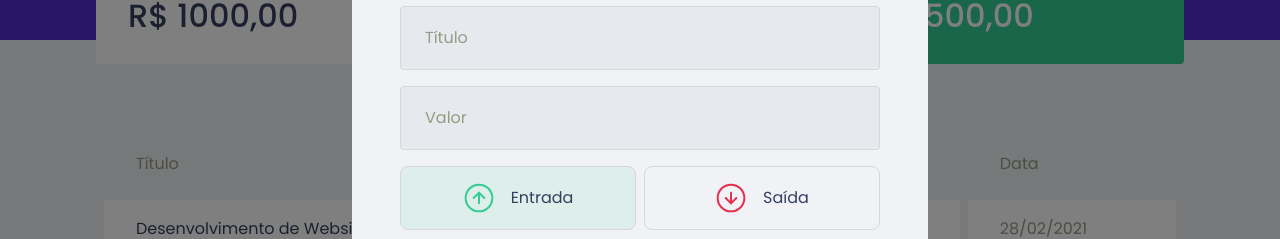
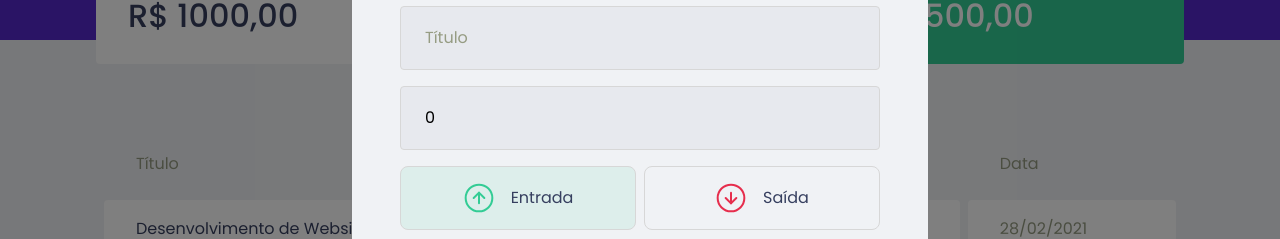
Before and after one commit to dionysoleao/my-money, a React (Create React App) app: page / in a window 1280 px wide. Both pictures are taken after a click on the button "Nova Transação". Shown: the part 232-471 px from the top of the page. Built offline with nearby package versions, Linux system fonts and the light colour scheme; no server answers; what miragejs would draw is missing.

Commit message:
Dados são armazenados no formulário

```diff
--- a/src/components/NewTransactionModal/index.tsx
+++ b/src/components/NewTransactionModal/index.tsx
@@ -1,4 +1,4 @@
-import { useState } from 'react'
+import { FormEvent, useState } from 'react'
 import Modal from 'react-modal'
 import closeImg from '../../assets/close.svg'
 import incomeImg from '../../assets/income.svg'
@@ -12,7 +12,19 @@
 
 export function NewTransactionModal({isOpen, onRequestClose}: NewTransactionModalProps) {
 
+    const [title, setTitle] = useState('')
+    const [value, setValue] = useState(0)
+    const [category, setCategory] = useState('')
     const [type,setType] = useState('deposit')
+
+    function handleCreateNewTransaction (event: FormEvent) {
+        event.preventDefault();
+
+        console.log({
+            title,value,type,category
+        }
+        )
+    }
 
     return(
 
@@ -29,14 +41,18 @@
         >
             <img src={closeImg} alt="Fechar modal" />
         </button>
-        <Container>
+        <Container onSubmit={handleCreateNewTransaction}>
         <h2>Cadastrar Transação</h2>
         <input
             placeholder="Título"
+            value={title}
+            onChange={ event => setTitle(event.target.value)}
         />
         <input
             type="number"
             placeholder="Valor"
+            value={value}
+            onChange={ event => setValue(Number(event.target.value))}
         />
 
         <TransactionTypeContainer>
@@ -65,8 +81,12 @@
 
         <input
             placeholder="Categoria"
+            value={category}
+            onChange={ event => setCategory(event.target.value)}
         />
-        <button type="submit">
+        <button
+        type="submit"
+        >
             Cadastrar
         </button>
         </Container>
```
